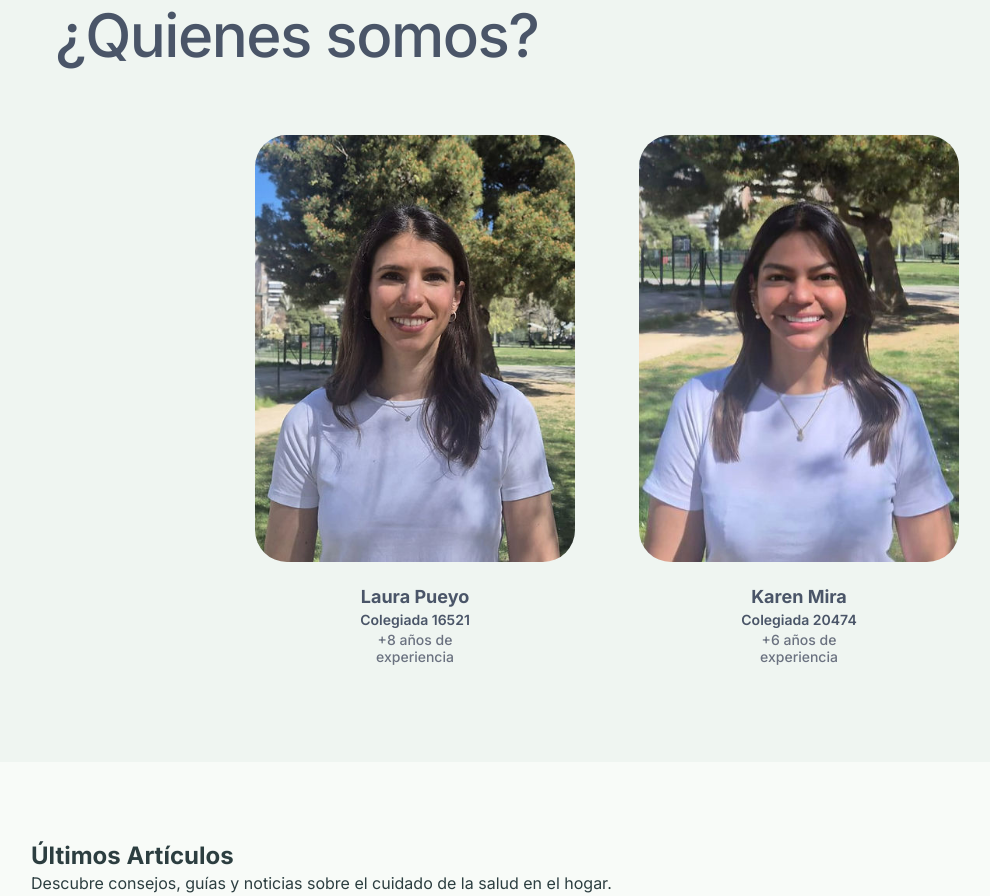
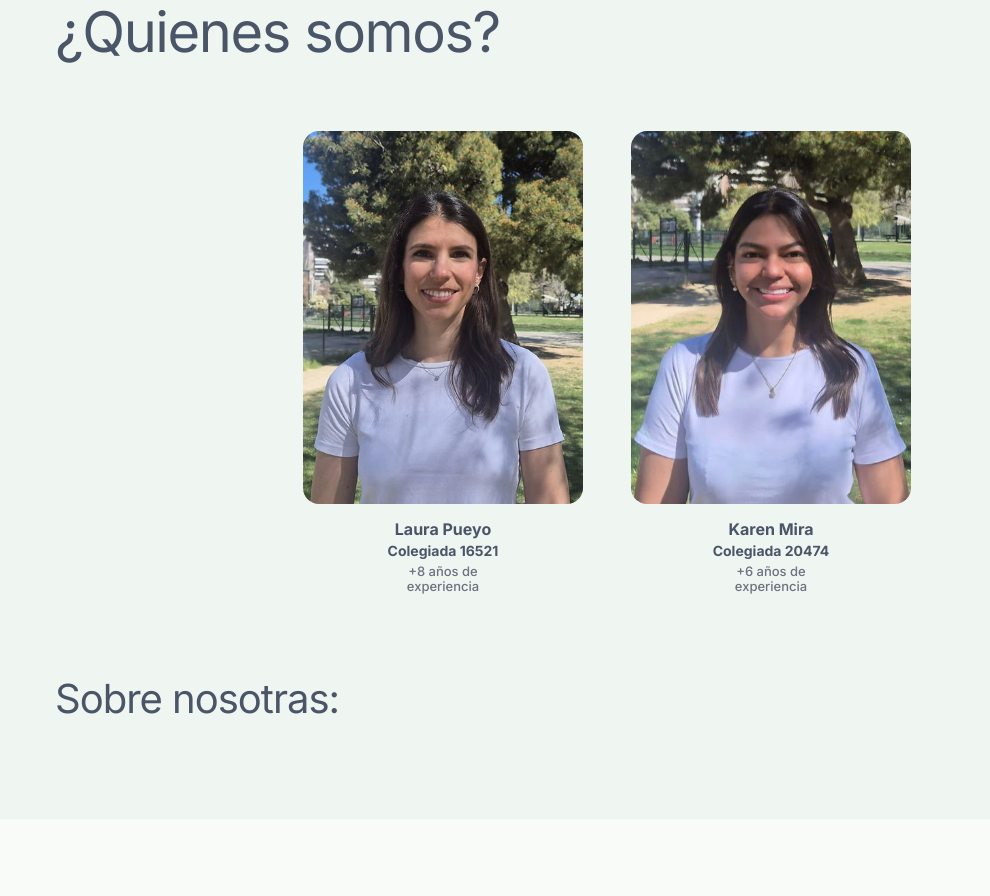
Before and after one commit to lauraenfermea/enfermeraentucasa, a Next.js app: page / in a window 1280 px wide. Shown: the part 3740-4636 px from the top of the page, without its empty margins (33-1023 px from the left). Built offline with nearby package versions, Linux system fonts and the light colour scheme; a web font is replaced by a local one.

Commit message:
Update layout to match second screen

```diff
--- a/src/components/Team.jsx
+++ b/src/components/Team.jsx
@@ -20,14 +20,16 @@
   return (
     <section id="quienes-somos" style={{ backgroundColor: '#eff5f1', padding: '6rem 0' }}>
       <div className="container" style={{ maxWidth: '1152px', margin: '0 auto', padding: '0 1.5rem' }}>
-        <div style={{ marginBottom: '4rem' }}>
+
+        {/* Main Title - Left Aligned */}
+        <div style={{ marginBottom: '4rem', textAlign: 'left' }}>
           <motion.h2
             initial={{ opacity: 0, y: 20 }}
             whileInView={{ opacity: 1, y: 0 }}
             viewport={{ once: true }}
             style={{
-              fontSize: 'clamp(2.5rem, 5vw, 3.75rem)',
-              fontWeight: '500',
+              fontSize: 'clamp(2.5rem, 5vw, 3.5rem)',
+              fontWeight: '400',
               color: '#4a5568',
               letterSpacing: '-0.025em',
               margin: 0
@@ -37,13 +39,14 @@
           </motion.h2>
         </div>
 
+        {/* Team Images Container */}
         <div style={{
           display: 'flex',
           flexWrap: 'wrap',
           justifyContent: 'center',
-          gap: '4rem',
-          maxWidth: '768px',
-          margin: '0 auto'
+          gap: '3rem',
+          maxWidth: '800px',
+          margin: '0 auto 5rem auto'
         }}>
           {teamMembers.map((member, idx) => (
             <motion.div
@@ -58,16 +61,16 @@
                 alignItems: 'center',
                 textAlign: 'center',
                 width: '100%',
-                maxWidth: '320px',
-                flex: '1 1 300px'
+                maxWidth: '280px',
+                flex: '1 1 250px'
               }}
             >
               <div style={{
                 position: 'relative',
                 width: '100%',
                 aspectRatio: '3/4',
-                marginBottom: '1.5rem',
-                borderRadius: '32px',
+                marginBottom: '1rem',
+                borderRadius: '16px',
                 overflow: 'hidden'
               }}>
                 <img
@@ -77,19 +80,38 @@
                 />
               </div>
 
-              <h3 style={{ fontSize: '18px', fontWeight: '700', color: '#4a5568', margin: '0 0 4px 0', lineHeight: '1.2' }}>
+              <h3 style={{ fontSize: '16px', fontWeight: '700', color: '#4a5568', margin: '0 0 4px 0', lineHeight: '1.2' }}>
                 {member.name}
               </h3>
-              <p style={{ fontSize: '14px', fontWeight: '600', color: '#4a5568', margin: '0 0 4px 0', lineHeight: '1.2' }}>
+              <p style={{ fontSize: '14px', fontWeight: '700', color: '#4a5568', margin: '0 0 4px 0', lineHeight: '1.2' }}>
                 {member.colegiada}
               </p>
-              <div style={{ fontSize: '14px', fontWeight: '500', color: '#6b7280', margin: 0, lineHeight: '1.2' }}>
+              <div style={{ fontSize: '13px', fontWeight: '500', color: '#6b7280', margin: 0, lineHeight: '1.2' }}>
                 <span style={{ display: 'block' }}>{member.experience.split(' de ')[0]} de</span>
                 <span style={{ display: 'block' }}>{member.experience.split(' de ')[1]}</span>
               </div>
             </motion.div>
           ))}
         </div>
+
+        {/* Sobre nosotras subtitle */}
+        <div style={{ textAlign: 'left' }}>
+          <motion.h3
+            initial={{ opacity: 0, y: 20 }}
+            whileInView={{ opacity: 1, y: 0 }}
+            viewport={{ once: true }}
+            style={{
+              fontSize: 'clamp(2rem, 4vw, 2.5rem)',
+              fontWeight: '400',
+              color: '#4a5568',
+              letterSpacing: '-0.025em',
+              margin: 0
+            }}
+          >
+            Sobre nosotras:
+          </motion.h3>
+        </div>
+
       </div>
     </section>
   );
```
